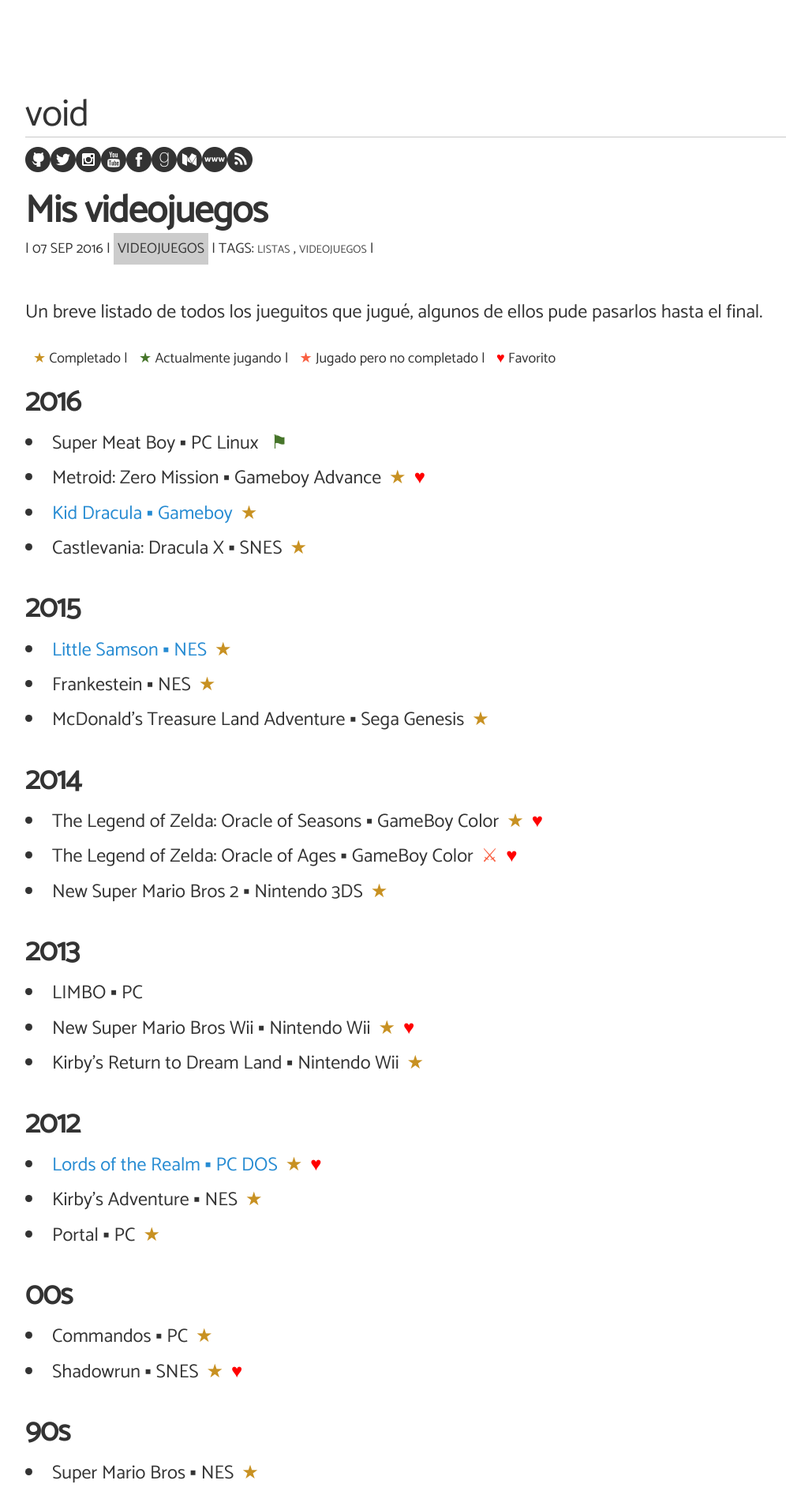
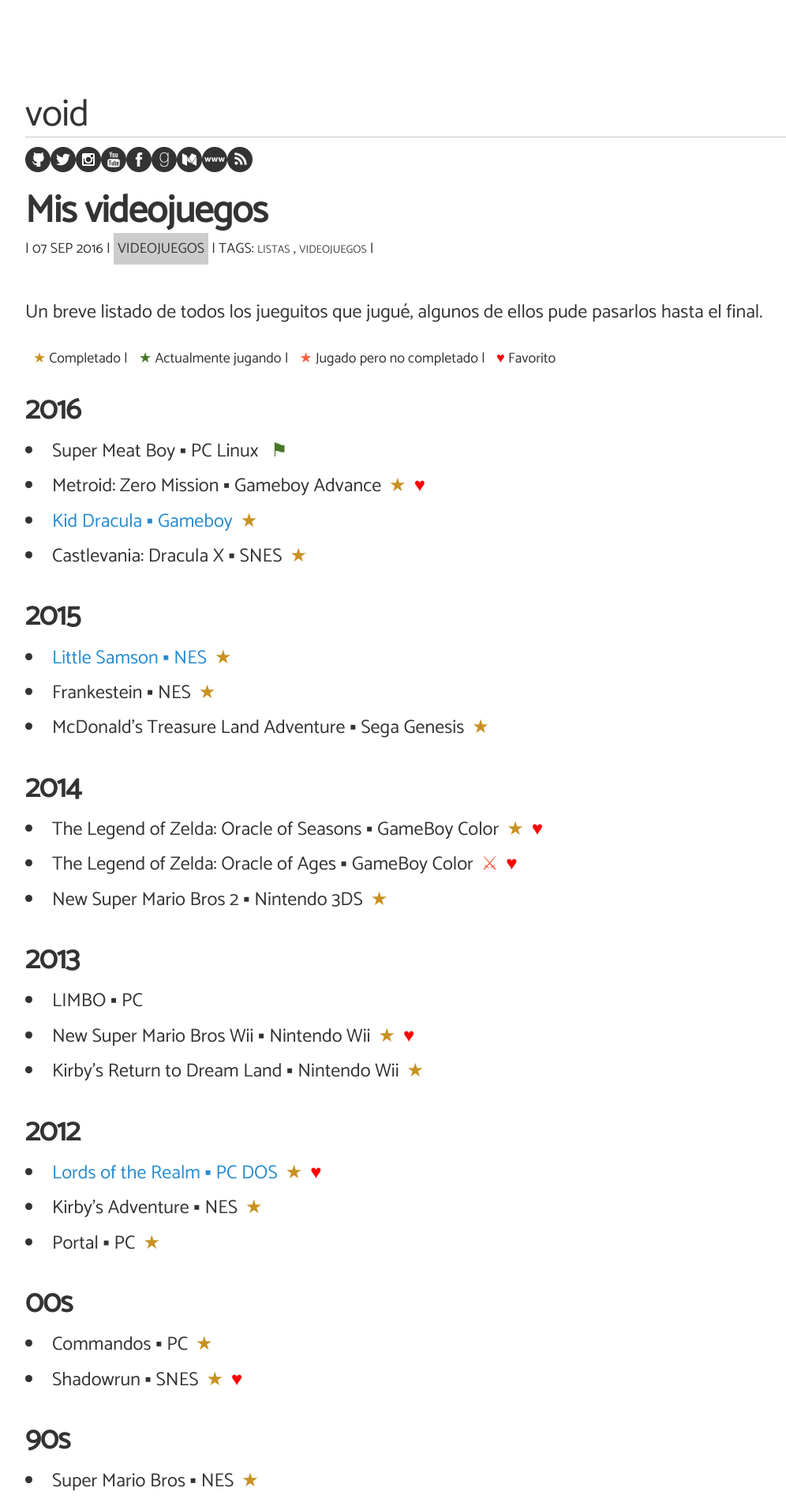
Before and after one commit to angelsimon/angelsimon.github.io, a Jekyll site: the page built from _posts/2016-09-07-jueguitos-que-termine.md, in a window 1280 px wide. Shown: the top 1898 px of the page at 79% size, without its empty margins (32-1028 px from the left). Built offline with Jekyll 4.4.1, drawn with Linux system fonts in a browser that asks for light colours; nearby versions of some CDN libraries; comment, search, counter and statistics services are not loaded.

Commit message:
Update 2016-09-07-jueguitos-que-termine.md

```diff
--- a/_posts/2016-09-07-jueguitos-que-termine.md
+++ b/_posts/2016-09-07-jueguitos-que-termine.md
@@ -9,7 +9,7 @@
 ---
 Un breve listado de todos los jueguitos que jugué, algunos de ellos pude pasarlos hasta el final.
 
-<div class="referencias" style="margin-bottom: 20px;">
+<div class="referencias" style="margin-bottom: 30px;">
 <span class="won">&#9733;</span> Completado | <span class="playing">&#9733;</span> Actualmente jugando | <span class="lost">&#9733;</span> Jugado pero no completado | <span class="fav">&hearts;</span> Favorito
 </div>
 
```
